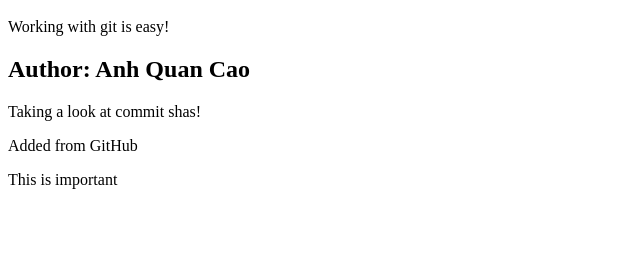
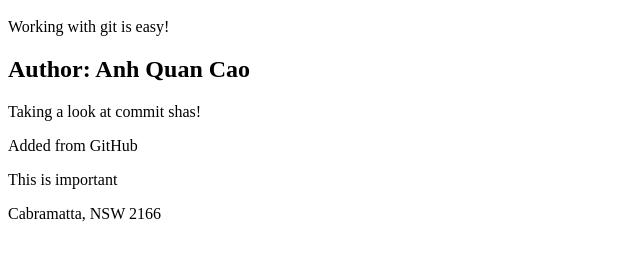
Before and after one commit to caoanhquan-qn/GitGitHubMasterClass, a plain HTML site: page index.html in a window 1280 px wide. Shown: the part 48-308 px from the top of the page, without its empty margins (0-640 px from the left). Drawn offline with Linux system fonts and the light colour scheme.

Commit message:
update address

```diff
--- a/index.html
+++ b/index.html
@@ -24,6 +24,10 @@
             <p>This is important</p>
         </div>
 
+        <div>
+            <p>Cabramatta, NSW 2166</p>
+        </div>
+
         <!-- Some comments -->
 
     </body>
```
